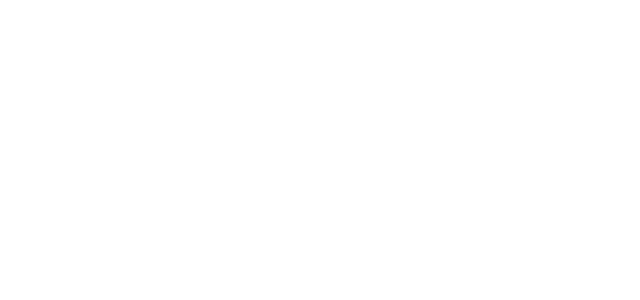
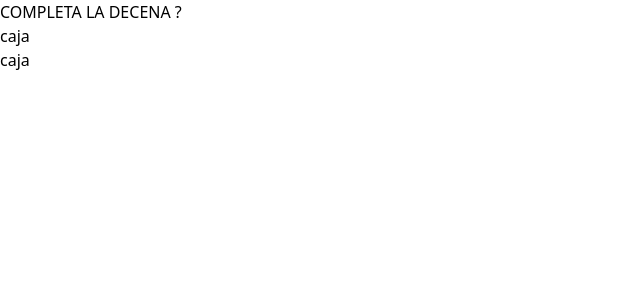
Before and after one commit to JSc0101/Project-Math, a React (Vite) app: page /exercises/add in a window 1280 px wide. Shown: the top 300 px of the page, without its empty margins (0-640 px from the left). Built offline with nearby package versions, Linux system fonts and the light colour scheme.

Commit message:
se agrega la ruta add

```diff
--- /dev/null
+++ b/src/components/Add.tsx
@@ -0,0 +1,16 @@
+import { PLAY } from "../interfaces/play";
+import { Box } from "../components/Box";
+
+export const PlayAdd = ({ title }: PLAY) => {
+  return (
+    <div>
+      <div>
+        <h2>{title}</h2>
+      </div>
+      <div>
+        <Box />
+        <Box />
+      </div>
+    </div>
+  );
+};
--- /dev/null
+++ b/src/components/Box.tsx
@@ -0,0 +1,7 @@
+export const Box = () => {
+  return (
+    <div>
+      <h2>caja</h2>
+    </div>
+  );
+};
--- a/src/components/Card.tsx
+++ b/src/components/Card.tsx
@@ -1,8 +1,9 @@
 import { CARD } from "../interfaces/card";
 import { Button } from "./Button";
 import { Photo } from "./Photo";
+import { Link } from "react-router-dom";
 
-export const Card = ({ exercises, description, url }: CARD) => {
+export const Card = ({ exercises, description, url, path }: CARD) => {
   return (
     <div>
       <div>
@@ -10,8 +11,10 @@
       </div>
       <div>
         <h2 className="text-3xl">{exercises}</h2>
-        <Button name={exercises} />
         <p>{description}</p>
+        <Link to={path}>
+          <Button name={exercises} />
+        </Link>
       </div>
     </div>
   );
--- a/src/components/Opciones.tsx
+++ b/src/components/Opciones.tsx
@@ -8,6 +8,7 @@
           url="https://i.postimg.cc/BQrtZyQZ/Rectangle-2.png"
           exercises="suma"
           description="La suma es una operación aritmética básica que consiste en combinar dos o más valores numéricos para obtener un resultado único llamado suma. Es una operación binaria, lo que significa que se realiza entre dos números. La suma se representa por el símbolo '+' y se utiliza en una variedad de contextos matemáticos, científicos y cotidianos para agregar valores y obtener totales."
+          path="/exercises/add"
         />
       </div>
       <div>
@@ -15,6 +16,7 @@
           url="https://i.postimg.cc/jSR2JfNB/Rectangle-5.png"
           exercises="resta"
           description="La resta es otra operación aritmética básica que se utiliza para calcular la diferencia entre dos valores numéricos. Al igual que la suma, la resta es una operación binaria que se realiza entre dos números. La operación de resta se representa por el símbolo '-' y se utiliza en una variedad de contextos matemáticos, científicos y cotidianos para calcular cambios, comparar valores y encontrar diferencias. Al restar un número de otro, el resultado indica cuánto menor es el primer número en relación al segundo."
+          path="/exercises/subtract"
         />
       </div>
       <div>
@@ -22,6 +24,7 @@
           url="https://i.postimg.cc/Fs3kSm6k/Rectangle-4.png"
           exercises="multiplicacion"
           description="La multiplicación es una operación aritmética que se utiliza para calcular el resultado de sumar repetidamente un número varias veces. Es una operación binaria que se realiza entre dos números y se representa por el símbolo 'x' o '*''. La multiplicación se utiliza en una amplia variedad de contextos matemáticos, científicos y cotidianos para calcular áreas, volúmenes, tasas de cambio, precios y otros cálculos. En términos simples, la multiplicación puede entenderse como la combinación de grupos de elementos idénticos para formar un número más grande."
+          path="exercises/multiply"
         />
       </div>
       <div>
@@ -29,6 +32,7 @@
           url="https://i.postimg.cc/B6Rt8wcC/Rectangle-3.png"
           exercises="Division"
           description="La división es una operación aritmética que se utiliza para repartir una cantidad en partes iguales. Es una operación binaria que se realiza entre dos números y se representa por el símbolo '÷' o '/'. La división se utiliza en una amplia variedad de contextos matemáticos, científicos y cotidianos para calcular razones, proporciones, promedios y otros cálculos. En términos simples, la división puede entenderse como la separación de una cantidad en partes iguales y la determinación de cuánto hay en cada parte. Sin embargo, es importante tener en cuenta que la división por cero no está definida en matemáticas, ya que no existe una cantidad que se pueda dividir en partes iguales para obtener cero."
+          path="/exercises/split"
         />
       </div>
     </>
--- a/src/interfaces/button.ts
+++ b/src/interfaces/button.ts
@@ -1,3 +1,3 @@
 export interface BUTTON {
-  name: string
+  name: string;
 }
--- a/src/interfaces/card.ts
+++ b/src/interfaces/card.ts
@@ -1,5 +1,6 @@
 export interface CARD {
   exercises: string;
   description: string;
-  url: string
+  url: string;
+  path: string;
 }
--- /dev/null
+++ b/src/interfaces/play.ts
@@ -0,0 +1,3 @@
+export interface PLAY {
+  title: string;
+}
--- a/src/routes.tsx
+++ b/src/routes.tsx
@@ -1,6 +1,7 @@
 import { BrowserRouter as Router, Routes, Route } from "react-router-dom";
 import { Home } from "./views/home";
 import { Exercises } from "./views/exercises";
+import { Add } from "./views/add";
 
 const Swicth = () => {
   return (
@@ -8,7 +9,7 @@
       <Routes>
         <Route path="/" element={<Home />} />
         <Route path="/exercises" element={<Exercises />} />
-        <Route path="/exercises/add" />
+        <Route path="/exercises/add" element={<Add />} />
       </Routes>
     </Router>
   );
--- a/src/views/add.tsx
+++ b/src/views/add.tsx
@@ -1,7 +1,9 @@
-const Add = () => {
+import { PlayAdd } from "../components/Add";
+
+export const Add = () => {
   return (
     <section>
-
+      <PlayAdd title="COMPLETA LA DECENA ?" />
     </section>
-  )
-}
+  );
+};
```
